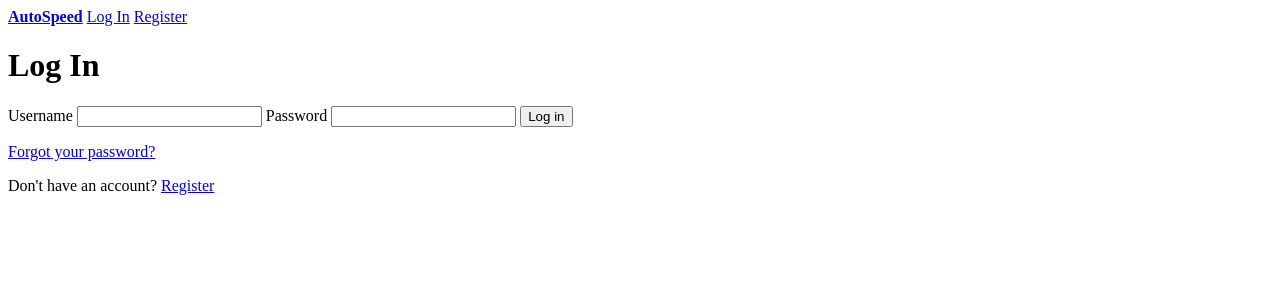
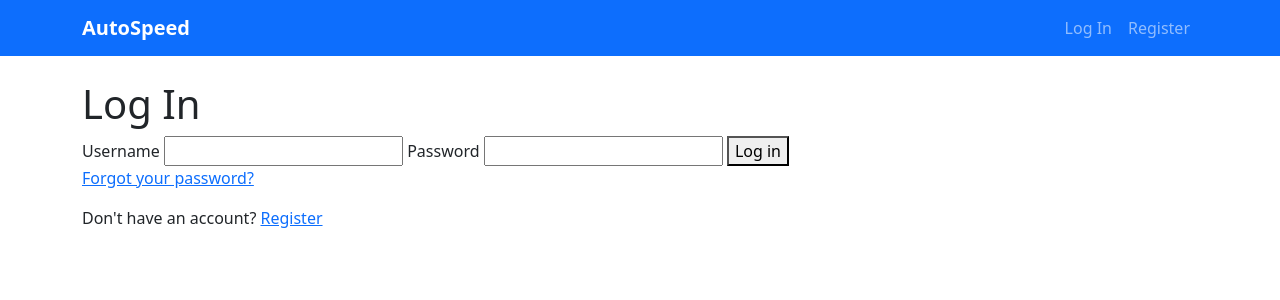
Before and after one commit to WebArtisan254/autospeed, a Flask app: page /auth/login in a window 1280 px wide. Shown: the top 300 px of the page. Run offline with Flask 3, Linux system fonts and the light colour scheme; parts of the project's set-up code (start-up, migrations or seed data) failed here and were passed over; some libraries are stand-ins or nearby versions.

Commit message:
Some sketches for the web design using bootstrap. Needs more work.

```diff
--- a/autospeed/__init__.py
+++ b/autospeed/__init__.py
@@ -8,8 +8,10 @@ from .cors import init_cors
 from flask_smorest import Api
 from .api_docs import api
 from .logging import configure_logging
+from flask_bootstrap import Bootstrap5
 
 migrate = Migrate()
+bootstrap = Bootstrap5()
 
 def create_app(config_object=None, test_config=None):
     app = Flask(__name__)
@@ -50,7 +52,13 @@ def create_app(config_object=None, test_config=None):
         response.headers["X-Content-Type-Options"] = "nosniff"
         response.headers["X-Frame-Options"] = "DENY"
         response.headers["Referrer-Policy"] = "strict-origin-when-cross-origin"
-        response.headers["Content-Security-Policy"] = "default-src 'self'"
+        response.headers["Content-Security-Policy"] = (
+            "default-src 'self'; "
+            "style-src 'self' https://cdn.jsdelivr.net 'unsafe-inline'; "
+            "script-src 'self' https://cdn.jsdelivr.net; "
+            "font-src 'self' https://cdn.jsdelivr.net"
+        )
+
         return response
 
     # Database Configurations
@@ -74,6 +82,7 @@ def create_app(config_object=None, test_config=None):
     init_cors(app)
     api.init_app(app)
     init_auth(app)
+    bootstrap.init_app(app)
 
     # Register blueprints
     from .errors import register_error_handlers
--- a/autospeed/config.py
+++ b/autospeed/config.py
@@ -16,6 +16,9 @@ class BaseConfig:
     GOOGLE_CLIENT_ID_SECRET = os.environ.get("GOOGLE_CLIENT_SECRET")
 
     CORS_ALLOWED_ORIGINS = []
+
+    BOOTSTRAP_BOOTSWATCH_THEME = 'sketchy'
+
 
 #Default
 class DevelopmentConfig(BaseConfig):
--- a/autospeed/templates/_nav.html
+++ b/autospeed/templates/_nav.html
@@ -1,18 +1,38 @@
-<nav>
-    <a href="{{ url_for('home.index') }}"><strong>AutoSpeed</strong></a>
-
+<nav class="navbar navbar-expand-lg navbar-dark bg-primary mb-4">
+    <div class="container">
+        <a class="navbar-brand" href="{{ url_for('home.index') }}"><strong>AutoSpeed</strong></a>
+        <button class="navbar-toggler" type="button" data-bs-toggle="collapse" data-bs-target="#navbarNav">
+            <span class="navbar-toggler-icon"></span>
+        </button>
+        <div class="collapse navbar-collapse" id="navbarNav">
+            <ul class="navbar-nav ms-auto">
                 {% if current_user.is_authenticated %}
-        <a href="{{ url_for('entries.index') }}">Entries</a>
-        <a href="{{ url_for('users.me') }}">Profile</a>
+                    <li class="nav-item">
+                        <a class="nav-link" href="{{ url_for('entries.index') }}">Entries</a>
+                    </li>
+                    <li class="nav-item">
+                        <a class="nav-link" href="{{ url_for('users.me') }}">Profile</a>
+                    </li>
                     {% if current_user.is_admin() %}
-            <a href="{{ url_for('admin.users') }}">Admin</a>
+                        <li class="nav-item">
+                            <a class="nav-link" href="{{ url_for('admin.users') }}">Admin</a>
+                        </li>
                     {% endif %}
-        <form method="post" action="{{ url_for('auth.logout') }}" style="display: inline;">
+                    <li class="nav-item">
+                        <form method="post" action="{{ url_for('auth.logout') }}" class="d-inline">
                             <input type="hidden" name="csrf_token" value="{{ csrf_token() }}">
-            <button type="submit">Log Out</button>
+                            <button type="submit" class="btn btn-outline-light btn-sm ms-2">Log Out</button>
                         </form>
+                    </li>
                 {% else %}
-        <a href="{{ url_for('auth.login') }}">Log In</a>
-        <a href="{{ url_for('auth.register') }}">Register</a>
+                    <li class="nav-item">
+                        <a class="nav-link" href="{{ url_for('auth.login') }}">Log In</a>
+                    </li>
+                    <li class="nav-item">
+                        <a class="nav-link" href="{{ url_for('auth.register') }}">Register</a>
+                    </li>
                 {% endif %}
+            </ul>
+        </div>
+    </div>
 </nav>
--- a/autospeed/templates/base.html
+++ b/autospeed/templates/base.html
@@ -6,13 +6,16 @@
         <meta name="viewport" content="width=device-width, initial-scale=1.0">
         <meta name="author" content="Luis Morrissey">
         <meta name="description" content="Base Html Page for common UI.">
+        {{ bootstrap.load_css() }}
     </head>
     <body>
         {% include "_nav.html" %}
 
-        <main>
+        <main class="container mt-4">
             {% include "_flash.html" %}
             {% block content %}{% endblock %}
         </main>
+
+        {{ bootstrap.load_js() }}
     </body>
 </html>
--- a/autospeed/templates/entries/index.html
+++ b/autospeed/templates/entries/index.html
@@ -4,6 +4,8 @@
 
 {% block content %}
     <h1>Entries</h1>
+
+    <a href="{{ url_for('entries.create') }}" class="btn btn-primary">Create Entry</a>
 
     <form method="get">
         <label>
--- a/autospeed/templates/home.html
+++ b/autospeed/templates/home.html
@@ -4,6 +4,8 @@
 
 {% block content %}
 <h1>Welcome to AutoSpeed</h1>
+<img src="{{ url_for('static', filename='images/autospeed.jpg') }}" alt="Luis Morrissey">
+
 
 {% if current_user.is_authenticated %}
     <p>You're logged in as <strong>{{ current_user.username }}</strong>.</p>
```
Also changed, not shown: autospeed/templates/entries/new.html (+1 -8 lines), autospeed/static/images/autospeed.jpg (added). Lines whose indentation alone changed are shown as unchanged.
